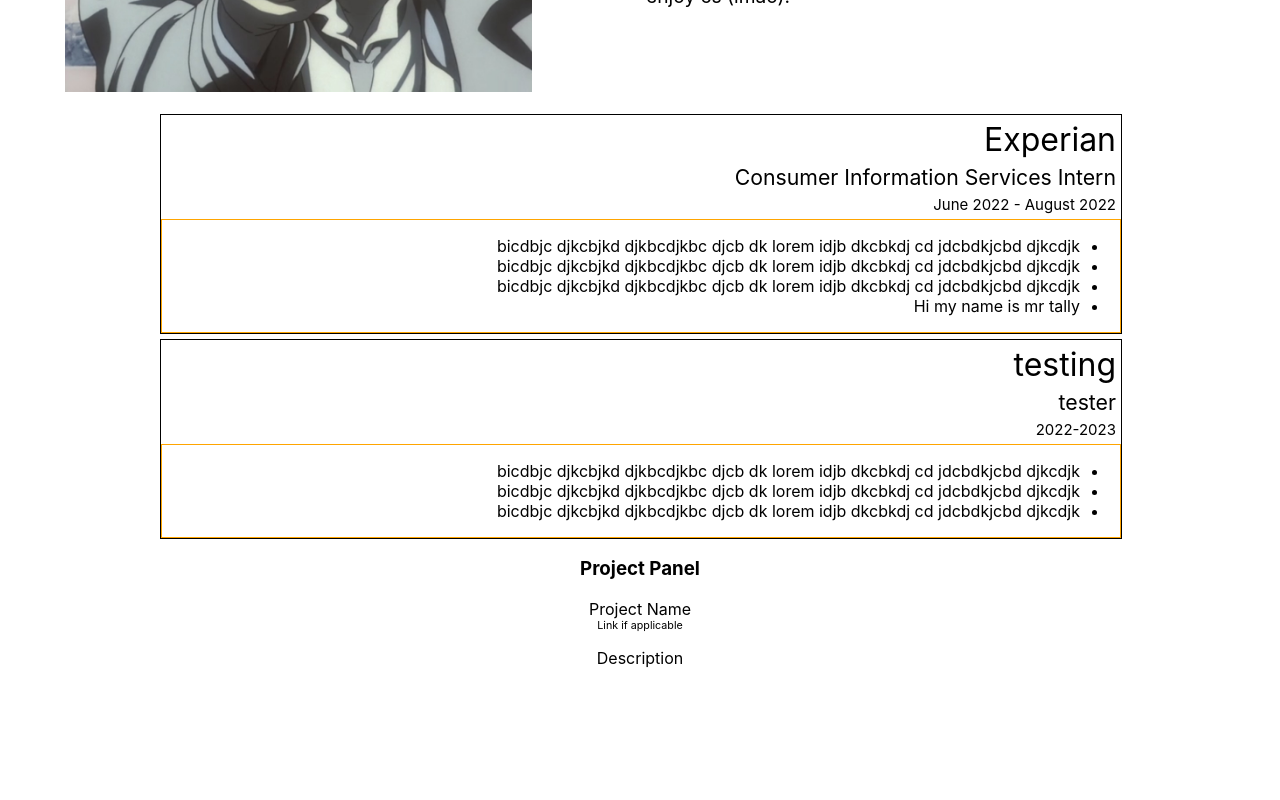
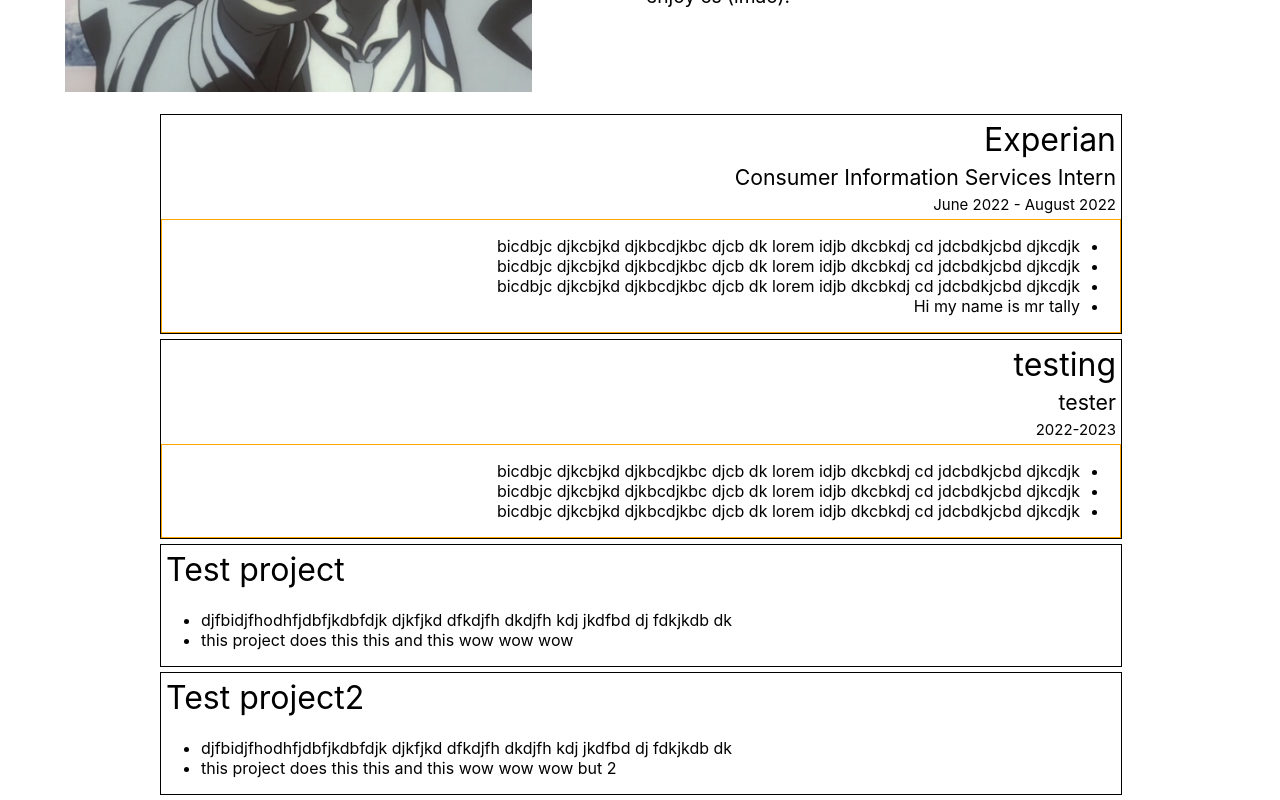
Before and after one commit to sravtall/sravtall.github.io, a React (Create React App) app in the folder website-current/: page / in a window 1280 px wide. Shown: the part 397-1197 px from the top of the page. Before the commit the page ends 1081 px from the top, so only its background shows below. Built offline with nearby package versions, Linux system fonts and the light colour scheme.

Commit message:
initial project panel and updated few errors

```diff
--- a/website-current/src/components/MainPage/IntroPanel/IntroPanelUtils.jsx
+++ b/website-current/src/components/MainPage/IntroPanel/IntroPanelUtils.jsx
@@ -1 +1 @@
-export const MainPageIntroduction = `hello. i'm sravan tallapaka, currently studying computer science at the university of california, irvine. i wouldn't consider myself to be a genius, but tackling each unique yet exciting problem brings a sense of fulfillment in this journey of exploring computer science. luckily, as a voracious eater, this great hunger draws a parallel to learning a pleathora of concepts, stemming from fundamental ideas to modern views. maybe i'm being a bit too verbose here, but to put it shortly, i enjoy cs (lmao).`;
+export const MainPageIntroduction = `hello. i'm sravan tallapaka, currently studying computer science at the university of california, irvine. i wouldn't consider myself to be a genius, but tackling each unique yet exciting problem brings a sense of fulfillment in this journey of exploring computer science. luckily, as a voracious eater, this great hunger draws a parallel to learning a plethora of concepts, stemming from fundamental ideas to modern views. maybe i'm being a bit too verbose here, but to put it shortly, i enjoy cs (lmao).`;
--- a/website-current/src/components/MainPage/InvolvementPanel/InvolvementPanel.jsx
+++ b/website-current/src/components/MainPage/InvolvementPanel/InvolvementPanel.jsx
@@ -17,7 +17,7 @@ const InvolvementPanel = ({ name, pos, time, desc }) => {
         </div>
         <div className={styles.involvement_desc}>
           <ul>
-            {desc.map((d, index) => (
+            {desc?.map((d, index) => (
               <li key={index}>{d}</li>
             ))}
           </ul>
--- a/website-current/src/components/MainPage/InvolvementPanel/InvolvementPanel.module.css
+++ b/website-current/src/components/MainPage/InvolvementPanel/InvolvementPanel.module.css
@@ -35,6 +35,6 @@ h6 {
   font-weight: normal;
 }
 
-ul {
+.involvement_desc ul {
   direction: rtl;
 }
--- a/website-current/src/components/MainPage/ProjectPanel/ProjectPanel.jsx
+++ b/website-current/src/components/MainPage/ProjectPanel/ProjectPanel.jsx
@@ -1,12 +1,22 @@
 import { React } from "react";
 
-const ProjectPanel = () => {
+import styles from "./ProjectPanel.module.css";
+
+const ProjectPanel = ({ name, desc }) => {
   return (
     <div>
-      <h3>Project Panel</h3>
-      <h4>Project Name</h4>
-      <h6>Link if applicable</h6>
-      <p>Description</p>
+      <div className={styles.container}>
+        <div className={styles.project_name}>
+          <h4>{name}</h4>
+        </div>
+        <div className={styles.project_desc}>
+          <ul>
+            {desc?.map((d, index) => (
+              <li key={index}>{d}</li>
+            ))}
+          </ul>
+        </div>
+      </div>
     </div>
   );
 };
--- a/website-current/src/components/MainPage/ProjectPanel/ProjectPanel.module.css
+++ b/website-current/src/components/MainPage/ProjectPanel/ProjectPanel.module.css
@@ -0,0 +1,22 @@
+.container {
+  border: 1px solid black;
+
+  text-align: left;
+  width: 100%;
+  margin-bottom: 5px;
+}
+
+.project_name {
+  font-size: 2em;
+  margin: auto;
+  padding: 5px;
+}
+
+h4 {
+  margin: 0;
+  font-weight: normal;
+}
+
+.project_desc ul {
+  direction: ltr;
+}
--- a/website-current/src/pages/MainPage/MainPage.jsx
+++ b/website-current/src/pages/MainPage/MainPage.jsx
@@ -5,7 +5,7 @@ import IntroPanel from "../../components/MainPage/IntroPanel/IntroPanel.jsx";
 import InvolvementPanel from "../../components/MainPage/InvolvementPanel/InvolvementPanel.jsx";
 import ProjectPanel from "../../components/MainPage/ProjectPanel/ProjectPanel.jsx";
 
-import { Info } from "./MainPageUtils.jsx";
+import { Involvements, Projects } from "./MainPageUtils.jsx";
 import styles from "./MainPage.module.css";
 
 const MainPage = () => {
@@ -14,7 +14,7 @@ const MainPage = () => {
       <NavBar />
       <IntroPanel />
       <div className={styles.involvements}>
-        {Info.map((involvement, index) => (
+        {Involvements.map((involvement, index) => (
           <InvolvementPanel
             key={index}
             name={involvement.name}
@@ -24,7 +24,11 @@ const MainPage = () => {
           />
         ))}
       </div>
-      <ProjectPanel />
+      <div className={styles.projects}>
+        {Projects.map((project, index) => (
+          <ProjectPanel key={index} name={project.name} desc={project.desc} />
+        ))}
+      </div>
     </div>
   );
 };
--- a/website-current/src/pages/MainPage/MainPage.module.css
+++ b/website-current/src/pages/MainPage/MainPage.module.css
@@ -1,5 +1,11 @@
 .involvements {
-  width: 75vw;
+  width: 75%;
   margin: auto;
   padding: 0;
 }
+
+.projects {
+  width: 75%;
+  margin: auto;
+  padding: 0;
+}
--- a/website-current/src/pages/MainPage/MainPageUtils.jsx
+++ b/website-current/src/pages/MainPage/MainPageUtils.jsx
@@ -1,4 +1,4 @@
-export const Info = [
+export const Involvements = [
   {
     name: "Experian",
     pos: "Consumer Information Services Intern",
@@ -21,3 +21,20 @@ export const Info = [
     ],
   },
 ];
+
+export const Projects = [
+  {
+    name: "Test project",
+    desc: [
+      "djfbidjfhodhfjdbfjkdbfdjk djkfjkd  dfkdjfh dkdjfh kdj jkdfbd dj fdkjkdb dk",
+      "this project does this this and this wow wow wow",
+    ],
+  },
+  {
+    name: "Test project2",
+    desc: [
+      "djfbidjfhodhfjdbfjkdbfdjk djkfjkd  dfkdjfh dkdjfh kdj jkdfbd dj fdkjkdb dk",
+      "this project does this this and this wow wow wow but 2",
+    ],
+  },
+];
```
